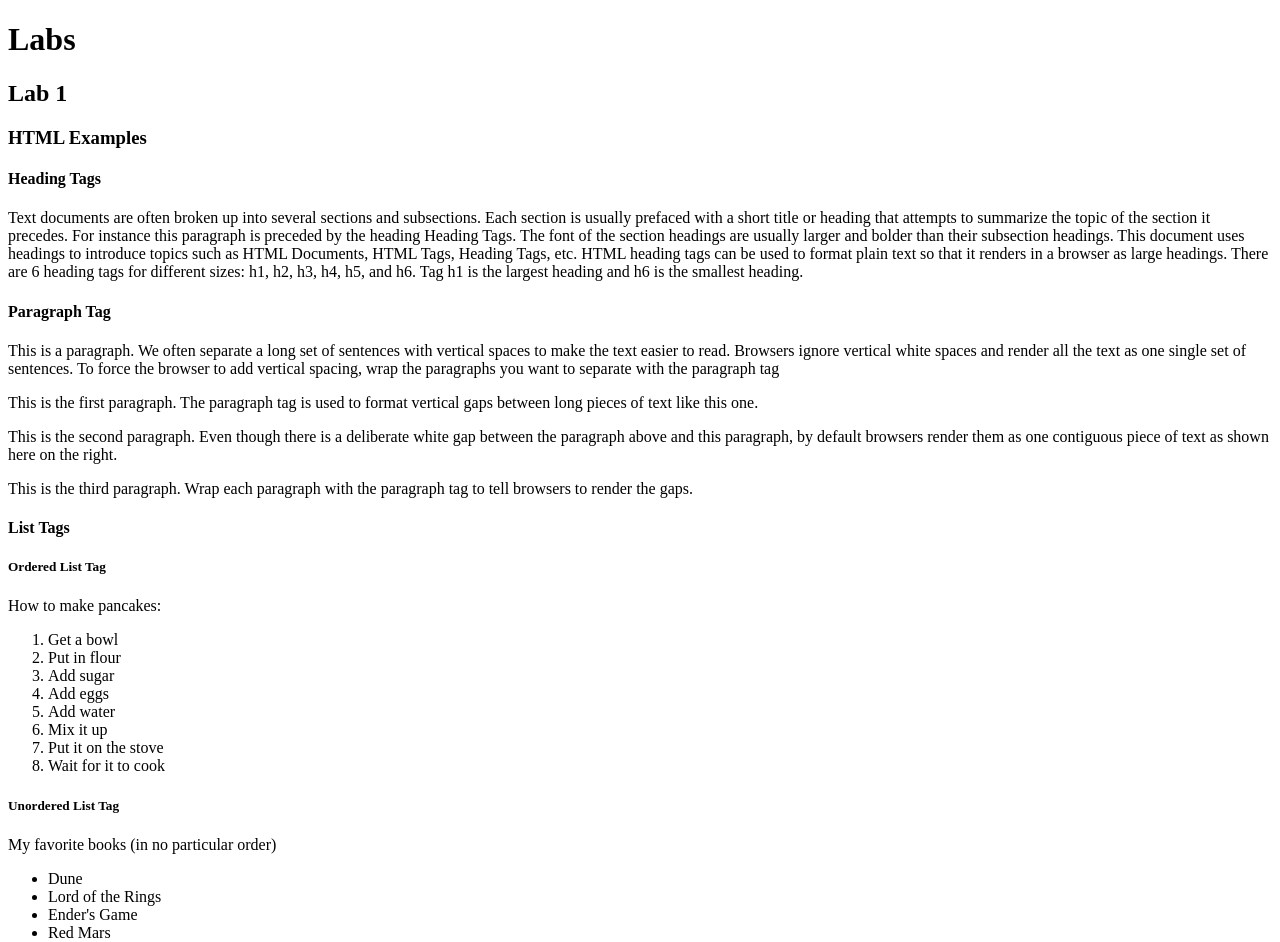
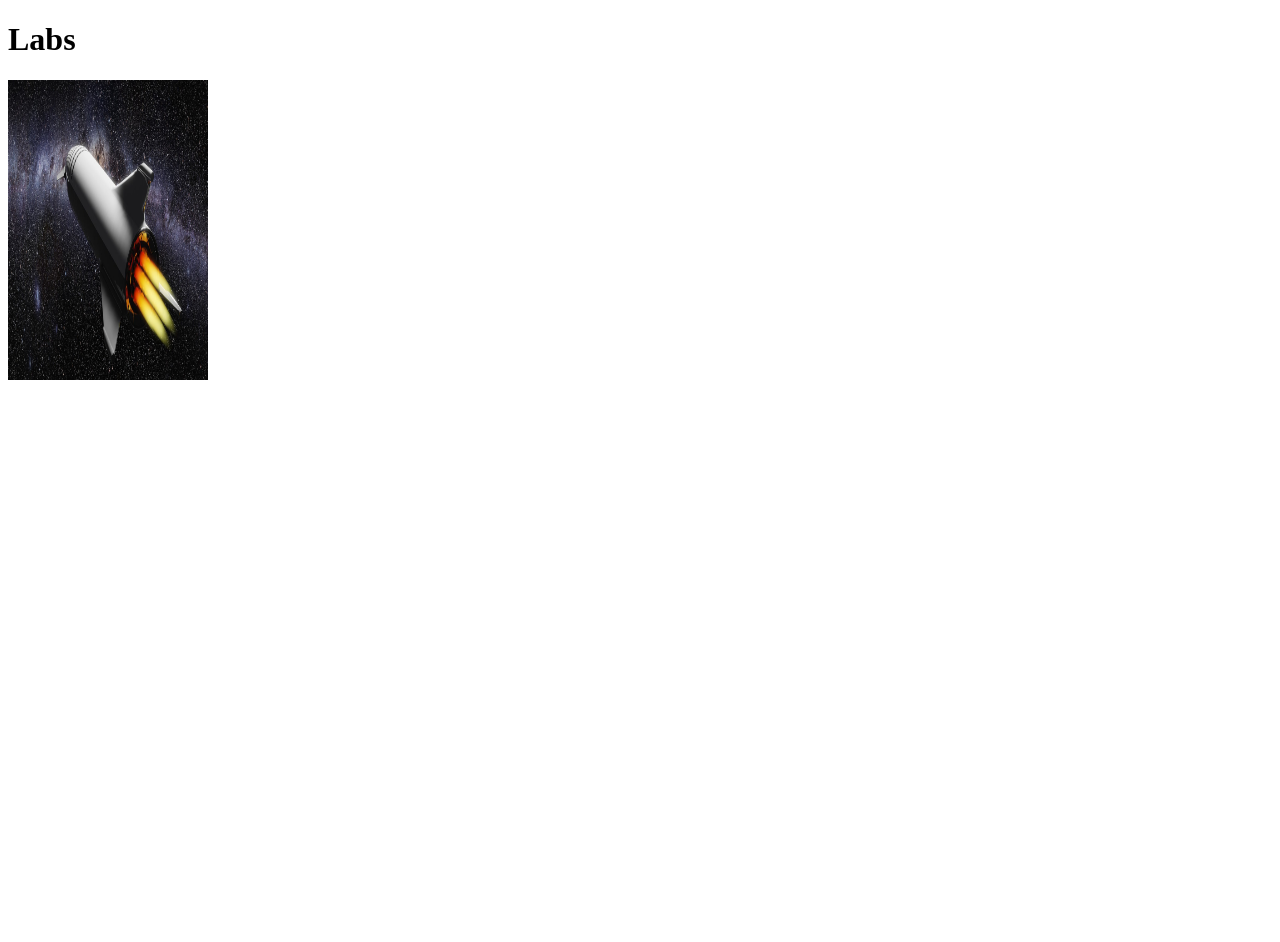
Before and after one commit to xilu56/kambaz-react-web-app-cs5610-sm25, a React app: page / in a window 1280 px wide. Shown: the top 942 px of the page. After the commit the page ends 800 px from the top, so only its background shows below. Built offline with nearby package versions, Linux system fonts and the light colour scheme; the HTML template or start-up script is replaced by a standard one.

Commit message:
Starship image

```diff
--- a/src/Labs/Lab1/index.tsx
+++ b/src/Labs/Lab1/index.tsx
@@ -1,65 +1,9 @@
 export default function Lab1() {
     return (
-      <div id="wd-lab1">
-        <h2>Lab 1</h2>
-        <h3>HTML Examples</h3>
-        <div id="wd-h-tag">
-        <h4>Heading Tags</h4>
-Text documents are often broken up into several sections and subsections. Each section is usually prefaced with a short title or heading that attempts to summarize the topic of the section it precedes. For instance this paragraph is preceded by the heading Heading Tags. The font of the section headings are usually larger and bolder than their subsection headings. This document uses headings to introduce topics such as HTML Documents, HTML Tags, Heading Tags, etc. HTML heading tags can be used to format plain text so that it renders in a browser as large headings. There are 6 heading tags for different sizes: h1, h2, h3, h4, h5, and h6. Tag h1 is the largest heading and h6 is the smallest heading.
-      </div>
-        <div id="wd-p-tag">
-        <h4>Paragraph Tag</h4>
-        <p id="wd-p-1">
-This is a paragraph. We often separate a long set of sentences with vertical spaces to make the text easier to read. Browsers ignore vertical white spaces and render all the text as one single set of sentences. To force the browser to add vertical spacing, wrap the paragraphs you want to separate with the paragraph tag
-        </p>
-        <p id="wd-p-2">
-This is the first paragraph. The paragraph tag is used to format
-vertical gaps between long pieces of text like this one.
-        </p>
-        <p id="wd-p-3">
-This is the second paragraph. Even though there is a deliberate white
-gap between the paragraph above and this paragraph, by default
-browsers render them as one contiguous piece of text as shown here on
-the right.
-        </p>
-        <p id="wd-p-4">
-This is the third paragraph. Wrap each paragraph with the paragraph
-tag to tell browsers to render the gaps.
-        </p>
-      </div>
-      <div id="wd-lists">
-        <h4>List Tags</h4>
-        <h5>Ordered List Tag</h5>
-        How to make pancakes:
-        <ol id="wd-your-favorite-recipe">
-            <li>Get a bowl</li>
-            <li>Put in flour</li>
-            <li>Add sugar</li>
-            <li>Add eggs</li>
-            <li>Add water</li>
-            <li>Mix it up</li>
-            <li>Put it on the stove</li>
-            <li>Wait for it to cook</li>
-        </ol>
-      </div>
-      <h5>Unordered List Tag</h5>
-My favorite books (in no particular order)
-        <ul id="wd-my-books">
-        <li>Dune</li>
-        <li>Lord of the Rings</li>
-        <li>Ender's Game</li>
-        <li>Red Mars</li>
-        <li>The Forever War</li>
-        </ul>
-        Your favorite books (in no particular order)
-        <ul id="wd-your-books">
-        <li>Harry Potter</li>
-        <li>Lord of the Rings</li>
-        <li>Ender's Game</li>
-        <li>Red Mars</li>
-        <li>The Forever War</li>
-        </ul>
-
-    </div>
-);
+<img src="src/assets/starship.jpg"
+     width="200px"
+     height="300px"
+/>
+    );
 }
+// Compare this snippet from src/Labs/Lab1/index.tsx:
```
Also changed, not shown: src/assets/starship.jpg (added).
